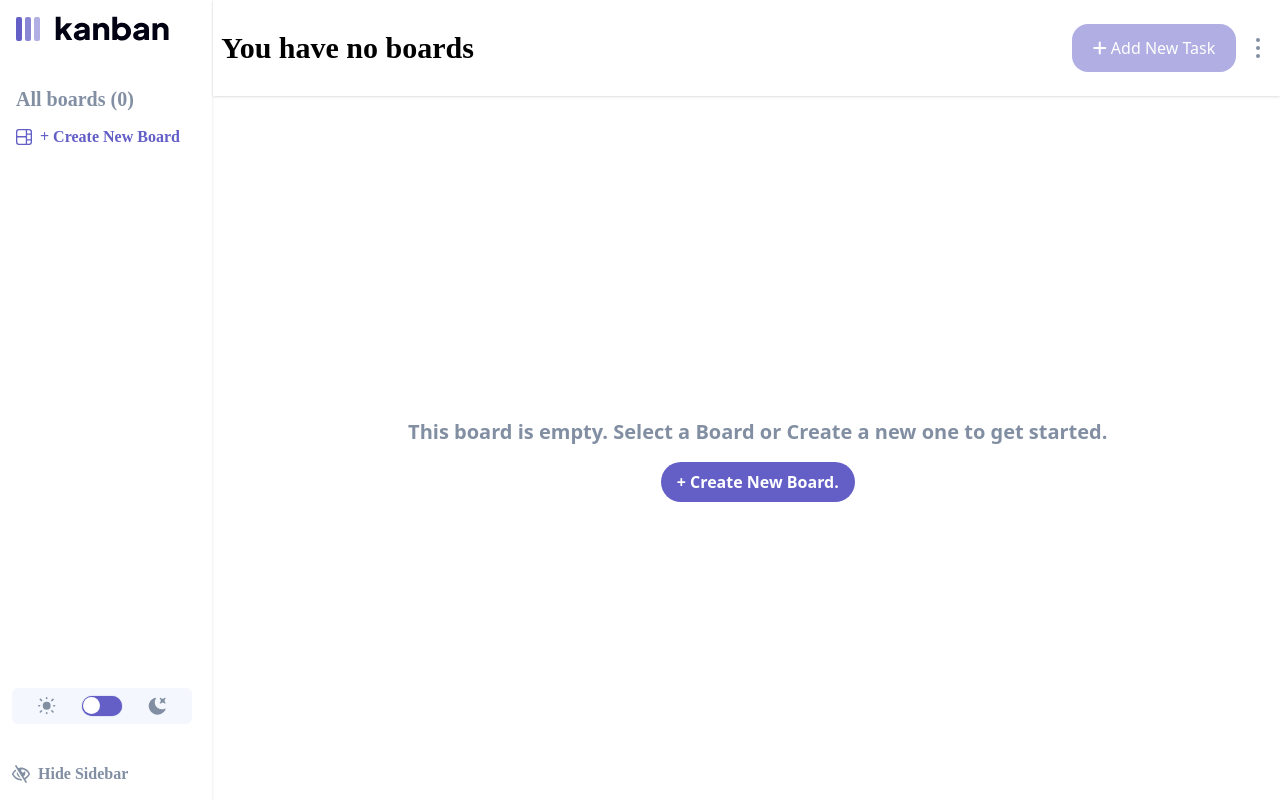
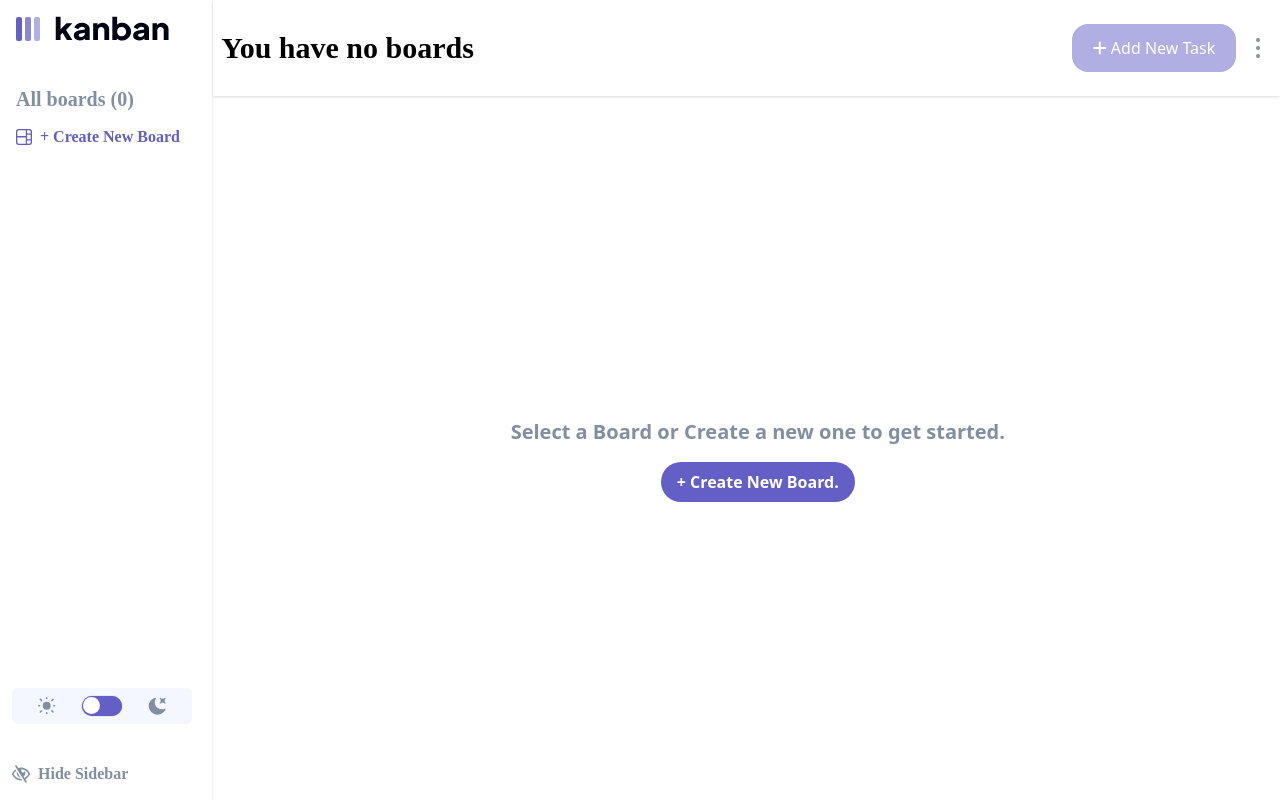
Before and after one commit to ChekeGT/Kanban-task-mangament-app, a React (Vite) app: page / in a window 1280 px wide. Built offline with nearby package versions, Linux system fonts and the light colour scheme; a web font is replaced by a local one.

Commit message:
Added overflow to the boardtable to support horizontal scrolling and so on

```diff
--- a/src/components/BoardTable/BoardTable.jsx
+++ b/src/components/BoardTable/BoardTable.jsx
@@ -20,12 +20,12 @@ export default function BoardTable({ board }) {
 
     const toggleShowAddBoardPopUp = () => {updateShowAddPopUp(!showAddPopUp)}
     return (
-      <div className="flex gap-8 pl-6 pt-[120px] h-[100%] min-h-screen justify-center items-center">
+      <div className=" overflow-x-auto whitespace-nowrap flex gap-8 pl-6 pt-[120px] h-[100%] min-h-screen justify-center items-center">
         {showAddPopUp ? <PopUpContainer autoDestructionFunction={toggleShowAddBoardPopUp}><AddOrEditBoard type={TYPES.add}/></PopUpContainer> : <></>}
-        <div className="flex gap-4 flex-col items-center">
-          <h1 className="text-grayText font-bold text-xl">
-            This board is empty. Select a Board or Create a new one to get started.
-          </h1>
+        <div className="flex gap-4 flex-col items-center text-center">
+          <p className="text-grayText font-bold text-sm md:text-xl whitespace-pre-wrap">
+            Select a Board or Create a new one to get started.
+          </p>
           <button onClick={toggleShowAddBoardPopUp} className="bg-mainPurple p-2 px-4 rounded-full text-white font-semibold">
             + Create New Board.
           </button>
@@ -43,12 +43,12 @@ export default function BoardTable({ board }) {
   }
   if (columns.length === 0) {
     return (
-      <div className="flex gap-8  pl-6 pt-[120px] h-[100%] min-h-screen justify-center items-center">
+      <div className=" overflow-x-auto whitespace-nowrap flex gap-8  pl-6 pt-[120px] h-[100%] min-h-screen justify-center items-center">
         { showEditBoardPopUp ?<EditBoardPopUp autoDestructionFunction={toggleShowEditBoardPopUp} board={board}/> : <></> }
         <div className="flex gap-4 flex-col items-center">
-          <h1 className="text-grayText font-bold">
+          <p className="text-grayText font-bold text-sm md:text-xl whitespace-pre-wrap">
             This board is empty. Create a new column to get started.
-          </h1>
+          </p>
           <button onClick={toggleShowEditBoardPopUp} className="bg-mainPurple p-2 px-4 rounded-full text-white font-semibold">
             + Add New Column
           </button>
@@ -60,7 +60,7 @@ export default function BoardTable({ board }) {
 
 
     return (
-      <div className="flex flex-row gap-8 pl-6 pt-[120px] h-[100%] min-h-screen">
+      <div className=" overflow-x-auto whitespace-nowrap flex flex-row gap-8 pl-6 pt-[120px] h-[100%] min-h-screen">
         { showEditBoardPopUp ?<EditBoardPopUp autoDestructionFunction={toggleShowEditBoardPopUp} board={board}/> : <></> }
         {columns.map((column) => (
           <Column
```
